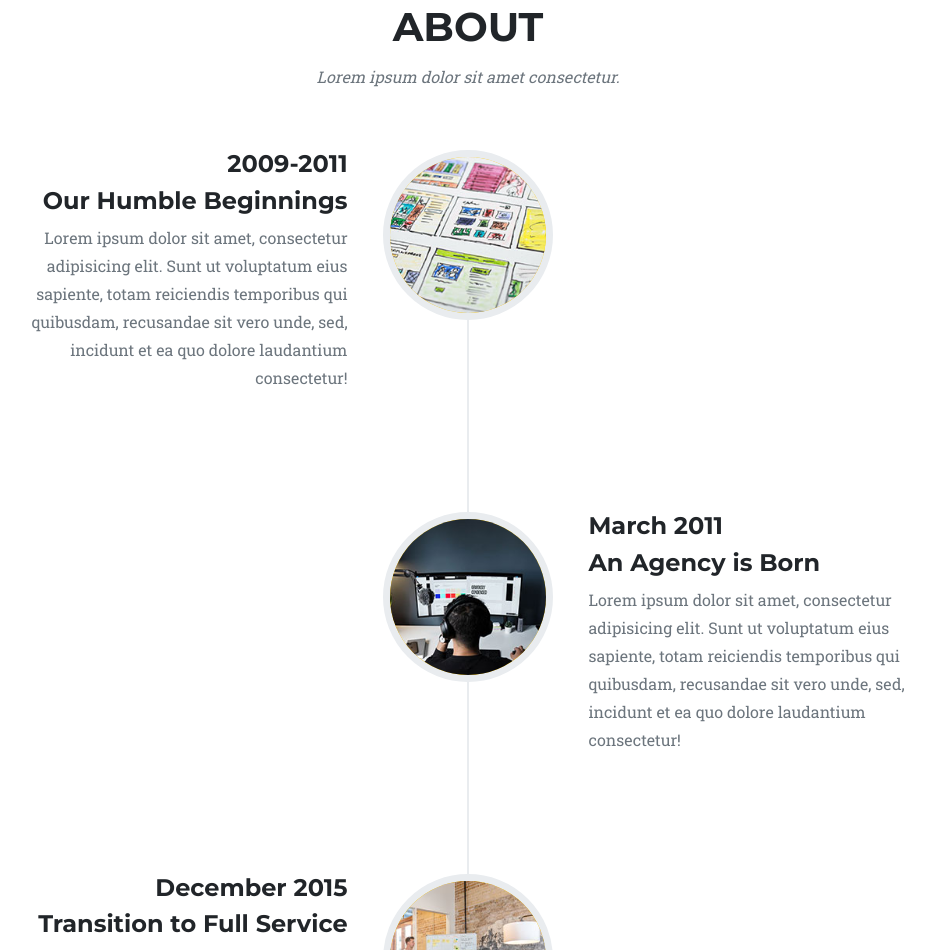
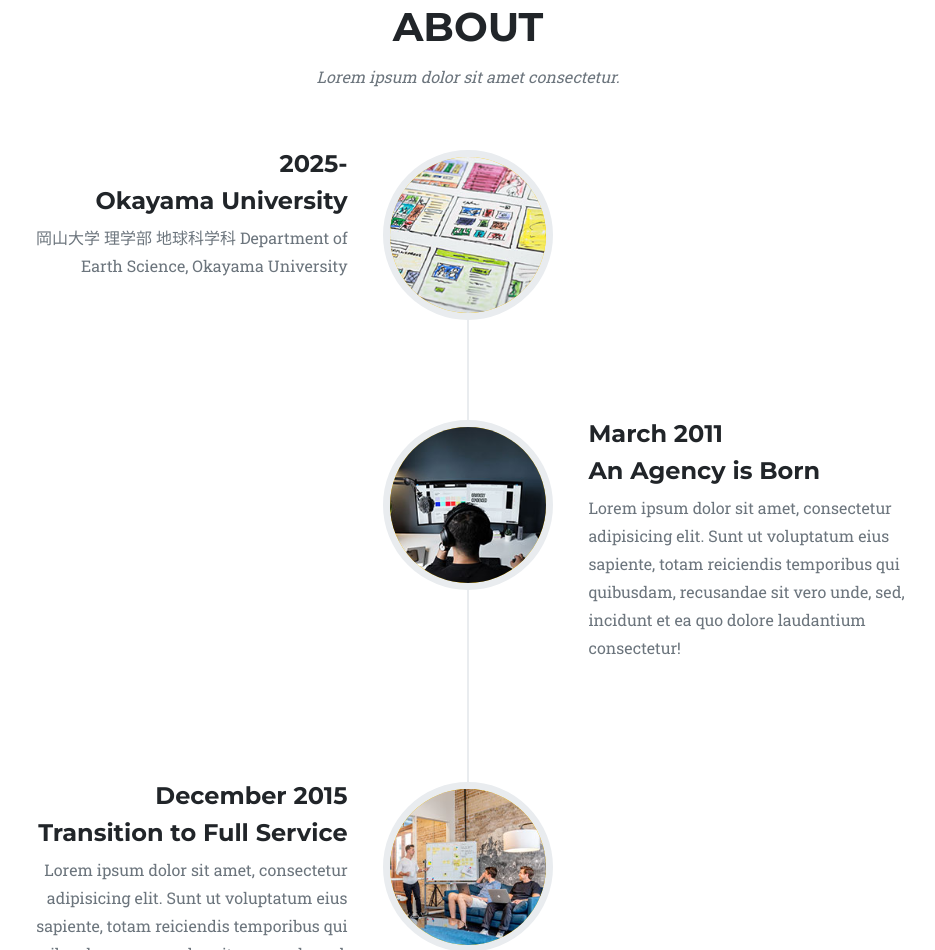
Before and after one commit to horiyas/horiyas.github.io, a plain HTML site: page index.html in a window 1280 px wide. Shown: the part 2607-3557 px from the top of the page, without its empty margins (172-1107 px from the left). Drawn offline with nearby package versions, Linux system fonts and the light colour scheme; a script that the page names is missing.

Commit message:
Update index.html

```diff
--- a/index.html
+++ b/index.html
@@ -192,10 +192,10 @@
                         <div class="timeline-image"><img class="rounded-circle img-fluid" src="assets/img/about/1.jpg" alt="..." /></div>
                         <div class="timeline-panel">
                             <div class="timeline-heading">
-                                <h4>2009-2011</h4>
-                                <h4 class="subheading">Our Humble Beginnings</h4>
+                                <h4>2025-</h4>
+                                <h4 class="subheading">Okayama University</h4>
                             </div>
-                            <div class="timeline-body"><p class="text-muted">Lorem ipsum dolor sit amet, consectetur adipisicing elit. Sunt ut voluptatum eius sapiente, totam reiciendis temporibus qui quibusdam, recusandae sit vero unde, sed, incidunt et ea quo dolore laudantium consectetur!</p></div>
+                            <div class="timeline-body"><p class="text-muted">岡山大学 理学部 地球科学科  Department of Earth Science, Okayama University</p></div>
                         </div>
                     </li>
                     <li class="timeline-inverted">
```
